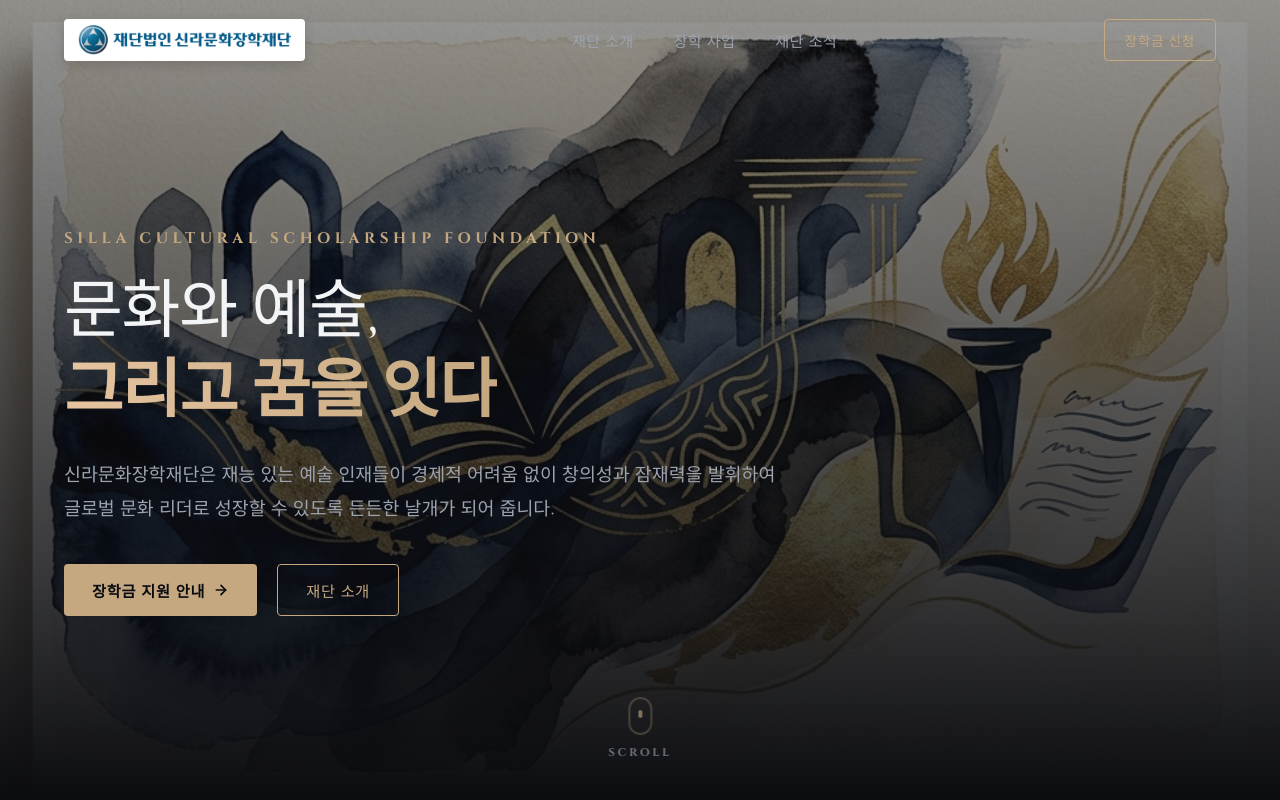
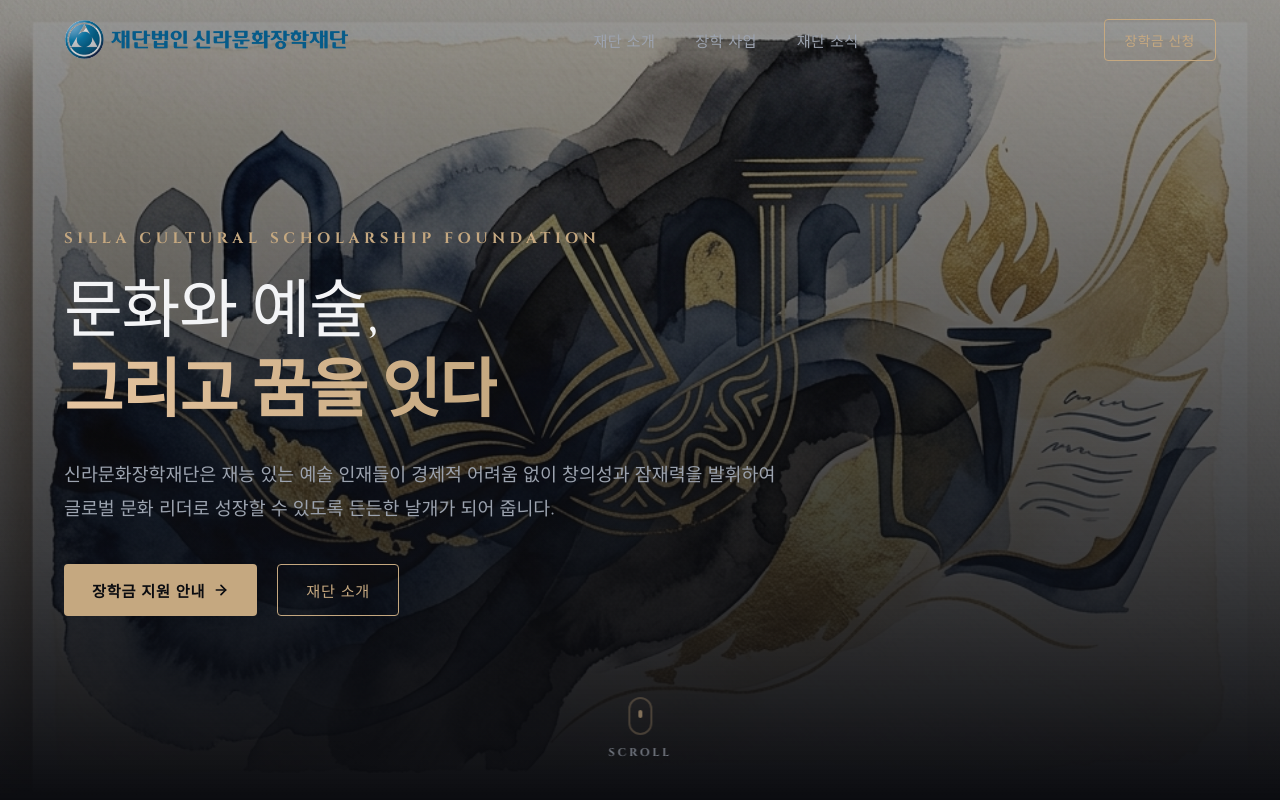
Before and after one commit to Yejin20181292/Cultural-Scholarship, a Vue app: page / in a window 1280 px wide. Shown: the top 800 px of the page. Built offline with nearby package versions, Linux system fonts and the light colour scheme.

Commit message:
로고 흰색네모박스 제거

```diff
--- a/src/components/Footer.vue
+++ b/src/components/Footer.vue
@@ -3,7 +3,7 @@
     <div class="container footer-container">
       <div class="footer-top">
         <div class="footer-brand">
-          <a href="#" class="logo-wrapper">
+          <a href="#" class="logo">
             <img src="../assets/logo.png" alt="재단법인 신라문화장학재단" class="logo-img" />
           </a>
           <p class="brand-credo">
@@ -97,24 +97,20 @@
   max-width: 450px;
 }
 
-.logo-wrapper {
-  background: #ffffff;
-  padding: 6px 14px;
-  border-radius: 4px;
+.logo {
   display: flex;
   align-items: center;
-  box-shadow: 0 4px 12px rgba(0, 0, 0, 0.15);
   transition: transform var(--transition-fast);
   margin-bottom: 20px;
   max-width: fit-content;
 }
 
-.logo-wrapper:hover {
+.logo:hover {
   transform: scale(1.02);
 }
 
 .logo-img {
-  height: 30px;
+  height: 40px;
   width: auto;
   display: block;
 }
--- a/src/components/Navbar.vue
+++ b/src/components/Navbar.vue
@@ -1,7 +1,7 @@
 <template>
   <header class="header" :class="{ 'scrolled': isScrolled }">
     <div class="container header-container">
-      <a href="#" class="logo-wrapper">
+      <a href="#" class="logo">
         <img src="../assets/logo.png" alt="재단법인 신라문화장학재단" class="logo-img" />
       </a>
 
@@ -114,22 +114,18 @@ onUnmounted(() => {
   justify-content: space-between;
 }
 
-.logo-wrapper {
-  background: #ffffff;
-  padding: 6px 14px;
-  border-radius: 4px;
+.logo {
   display: flex;
   align-items: center;
-  box-shadow: 0 4px 12px rgba(0, 0, 0, 0.15);
   transition: transform var(--transition-fast);
 }
 
-.logo-wrapper:hover {
+.logo:hover {
   transform: scale(1.02);
 }
 
 .logo-img {
-  height: 30px;
+  height: 40px;
   width: auto;
   display: block;
 }
```
Also changed, not shown: src/assets/logo.png.
